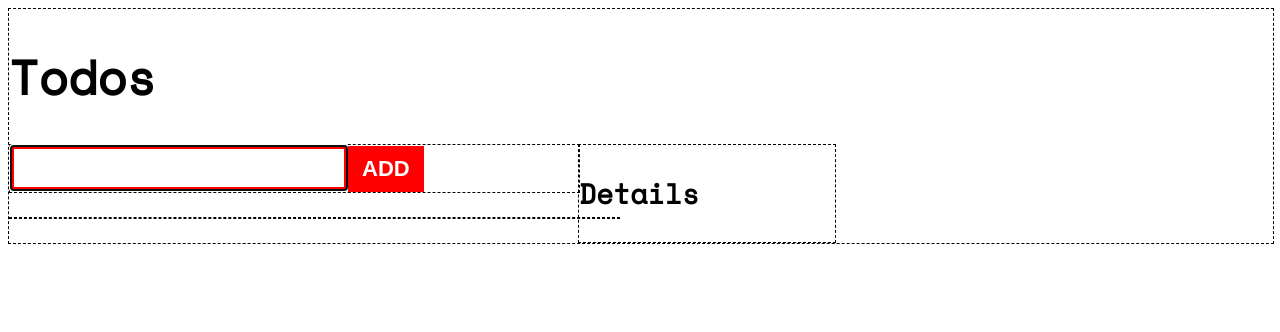
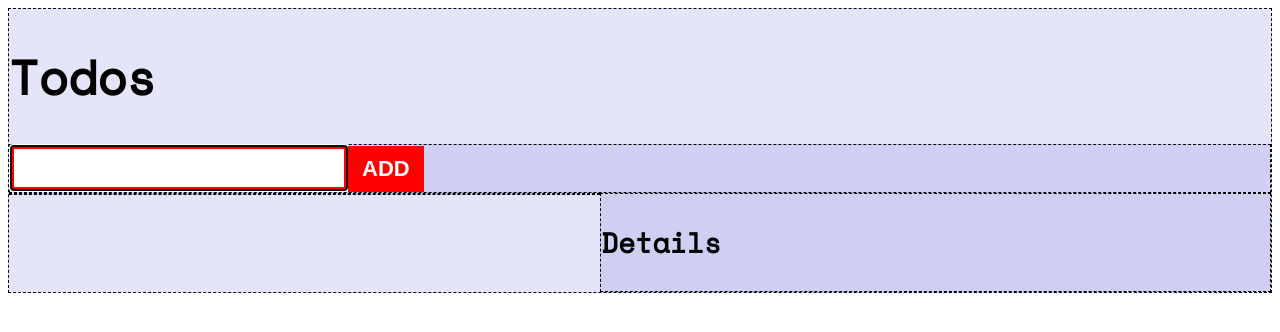
Before and after one commit to crc2220/fresh, a React app: page / in a window 1280 px wide. Shown: the top 332 px of the page. Built offline with nearby package versions, Linux system fonts and the light colour scheme.

Commit message:
dynamic document title, flexbox styling'

```diff
--- a/src/components/App.tsx
+++ b/src/components/App.tsx
@@ -1,22 +1,23 @@
 import * as React from "react";
-import { useRef } from "react";
 import { useRehydrate } from "../hooks";
 import { Todos } from "./Todos";
 import { Form } from "./Form";
 import { Viewer } from "./Viewer";
-import { fifty, box } from "./style";
+import { box, fContainer, fRow, fGrowOne } from "./style";
 export const App = (): JSX.Element => {
   useRehydrate();
 
   return (
-    <div style={box}>
+    <div style={{ ...box, ...fContainer }}>
       <h1>Todos</h1>
-      <div style={fifty}>
-        <Form />
-        <Todos />
-      </div>
-      <div style={fifty}>
-        <Viewer />
+      <Form />
+      <div style={fRow}>
+        <div style={fGrowOne}>
+          <Todos />
+        </div>
+        <div style={fGrowOne}>
+          <Viewer />
+        </div>
       </div>
     </div>
   );
--- a/src/components/Todos.tsx
+++ b/src/components/Todos.tsx
@@ -1,12 +1,16 @@
 import * as React from "react";
+import { useEffect } from "react";
 import { useRecoilValue } from "recoil";
 import { Todo } from "./Todo";
 import { todosIDs } from "../atoms";
 import { box } from "./style";
 export const Todos = () => {
   const todos = useRecoilValue(todosIDs);
+  useEffect(() => {
+    document.title = `${todos.length} todos`;
+  }, [todos]);
   return (
-    <ul style={box}>
+    <ul style={{ ...box, marginTop: "0px" }}>
       {todos.map((id, index) => {
         return <Todo id={id} key={id} />;
       })}
--- a/src/components/Viewer.tsx
+++ b/src/components/Viewer.tsx
@@ -1,12 +1,12 @@
 import * as React from "react";
 import { useRecoilValue } from "recoil";
 import { todosFamily, currentTodo } from "../atoms";
-import { fifty, box } from "./style";
+import { box } from "./style";
 export const Viewer = () => {
   const todoID = useRecoilValue(currentTodo);
   const todo = useRecoilValue(todosFamily(todoID));
   return (
-    <div style={{ ...box, ...fifty }}>
+    <div style={box}>
       <h3>Details</h3>
       <div>{todo.description}</div>
     </div>
--- a/src/components/style.ts
+++ b/src/components/style.ts
@@ -1,14 +1,20 @@
 import * as React from "react";
-export const fifty: React.CSSProperties = {
-  width: "45%",
-  float: "left",
+export const fContainer: React.CSSProperties = {
+  display: "flex",
+  flexDirection: "column",
+};
+export const fRow: React.CSSProperties = {
+  display: "flex",
+  flexDirection: "row",
+};
+export const fGrowOne: React.CSSProperties = {
+  flexGrow: 1,
 };
 export const box: React.CSSProperties = {
   border: "1px dashed black",
-  float: "left",
-  width: "100%",
   fontFamily: "Space Mono, serif",
   fontSize: "24px",
+  background: "#6464dc2b",
 };
 
 export const input: React.CSSProperties = {
```
